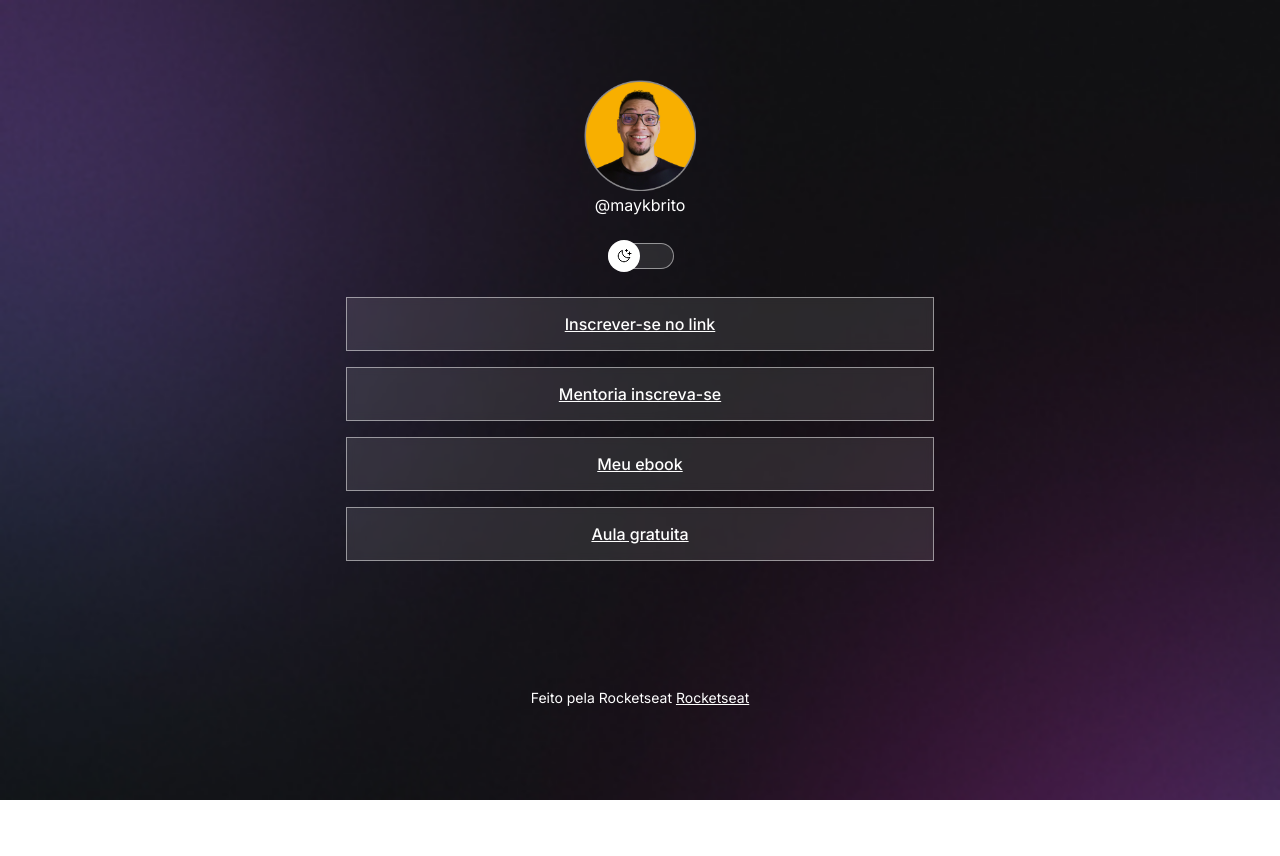
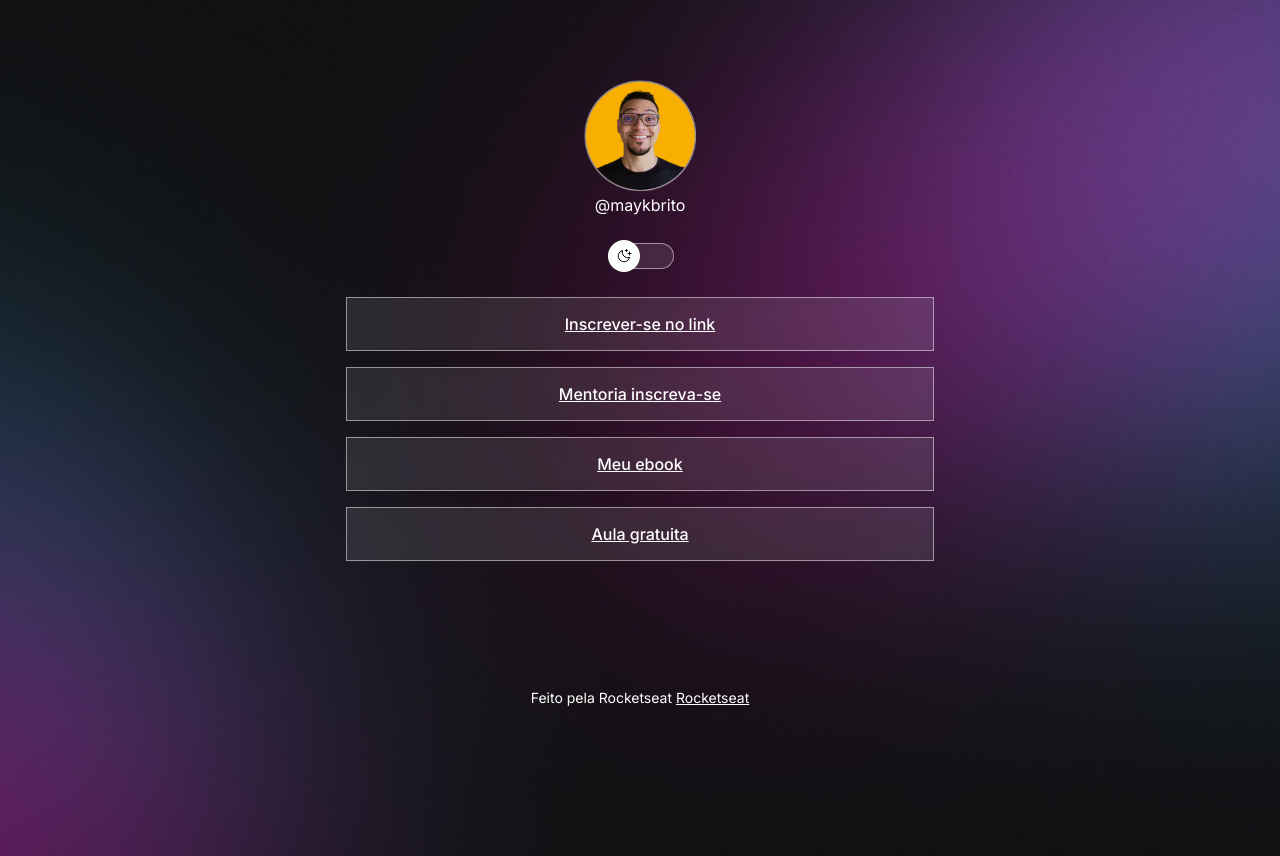
Before and after one commit to igoriury2014-design/Rocketseat-, a plain HTML site: page index.html in a window 1280 px wide. Before the commit the page ends 800 px from the top, so only its background shows below. Drawn offline with nearby package versions, Linux system fonts and the light colour scheme.

Commit message:
channge background based on media queries

```diff
--- a/style.css
+++ b/style.css
@@ -5,7 +5,7 @@
 
 :root {
     --text-color: white;
-    --bg-url: url(./assets/assets/bg-mobile.jpg);
+    --bg-url: url(./assets/assets/bg-desktop.jpg);
     --stroke-color: rgba(255, 255, 255, 0.5);
     --surface-color: rgba(255, 255, 255, 0.1);
     --surface-color-hover: rgba(0, 0, 0, 0.2);
@@ -24,7 +24,8 @@
 body{
 
 background: var(--bg-url) no-repeat top center
-/cover
+/cover;
+height: 100vh;
 
 }
 
@@ -161,3 +162,13 @@ footer{
     text-align: center;
     font-size: 14px;
 }
+
+/*media queries */
+@media (min-width: 700px) {
+    :root {
+    --bg-url: url(./assets/assets/bg-desktop.jpg)}
+
+    .light {
+       --bg-url: url(./assets/assets/bg-desktop-light.jpg)
+    }
+}
```
